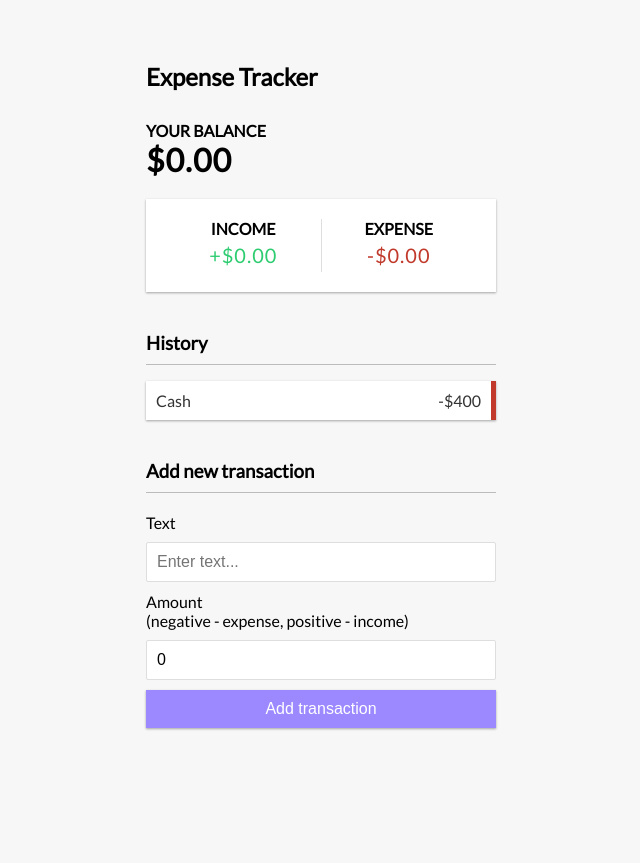
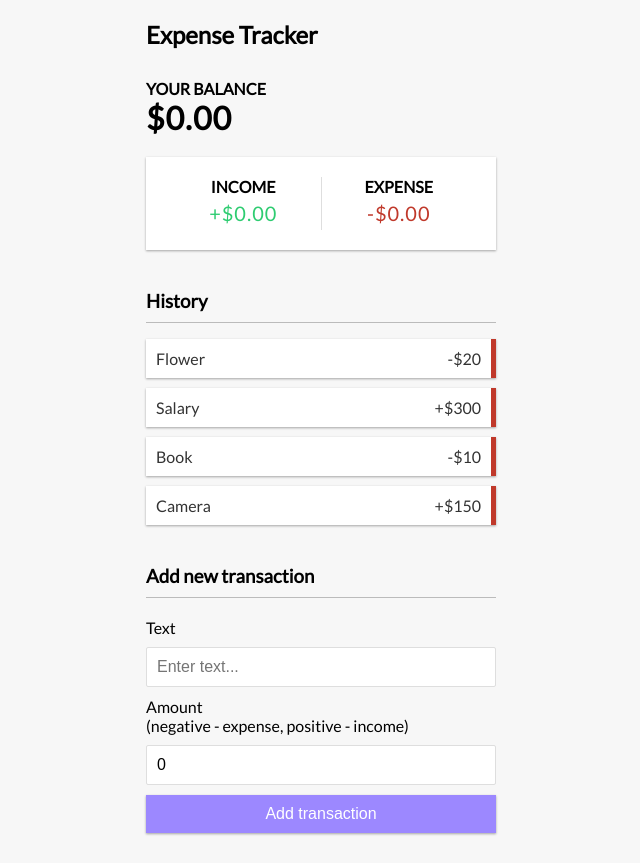
Before and after one commit to Vaibhav-Dhiman/React_Hooks, a React (Create React App) app: page / in a window 1280 px wide. Shown: the whole page, without its empty margins (319-959 px from the left). Before the commit the page ends 800 px from the top, so only its background shows below. Built offline with nearby package versions, Linux system fonts and the light colour scheme.

Commit message:
transaction list, transaction added

```diff
--- a/src/App.js
+++ b/src/App.js
@@ -5,10 +5,11 @@
 import {IncomeExpenses} from './components/IncomeExpenses';
 import {TransactionList} from './components/TransactionList';
 import {Addtransaction} from './components/AddTransaction';
+import { GlobalProvider } from './context/GlobalState';
 
 function App() {
   return (
-    <div>
+    <GlobalProvider>
      <Header/>
      <div className = "container">
        <Balance />
@@ -16,7 +17,7 @@
        <TransactionList/>
        <Addtransaction/>
        </div>
-    </div>
+    </GlobalProvider>
   );
 }
 
--- /dev/null
+++ b/src/components/Tranasction.js
@@ -0,0 +1,12 @@
+import React from 'react'
+
+export const Transaction = ({transaction}) => {
+    const sign = transaction.amount <0 ? '-': '+';
+
+    return (
+            <li className="minus">
+            {transaction.text} <span>{sign}${Math.abs(transaction.amount)}</span>
+            <button className="delete-btn">x</button>
+            </li>
+    )
+}
--- a/src/components/TransactionList.js
+++ b/src/components/TransactionList.js
@@ -1,13 +1,14 @@
-import React from 'react'
+import React, {useContext} from 'react';
+import {GlobalContext} from '../context/GlobalState';
+import {Transaction} from './Tranasction';
 
 export const TransactionList = () => {
+const {transactions} = useContext(GlobalContext);
     return (
         <>
            <h3>History</h3>
            <ul className="list">
-           <li className="minus">
-            Cash <span>-$400</span><button className="delete-btn">x</button>
-            </li>
+               {transactions.map(transaction => (<Transaction key={transaction.id} transaction={transaction} />))}
             </ul>
         </>
     )
--- /dev/null
+++ b/src/context/AppReducer.js
@@ -0,0 +1,7 @@
+// it specify the application state changes in responde to certain action
+export default (state, action) => {
+    switch(action.type) {
+        default :
+        return state;
+    }
+}
--- a/src/context/GlobalState.js
+++ b/src/context/GlobalState.js
@@ -1,4 +1,6 @@
-import React, {createContext,useReducer} from 'react'
+import React, {createContext,useReducer} from 'react';
+import AppReducer from './AppReducer';
+
 
 // this file holds the global data such as stores
 // Initial State
@@ -20,7 +22,10 @@
     const [state,dispatch] = useReducer(AppReducer,initialState);
 
     return (
-    <GlobalContext.Provider>
+    <GlobalContext.Provider value={{
+        transactions: state.transactions
+    }}>
+        { children }
     </GlobalContext.Provider>
     );
 }
```
